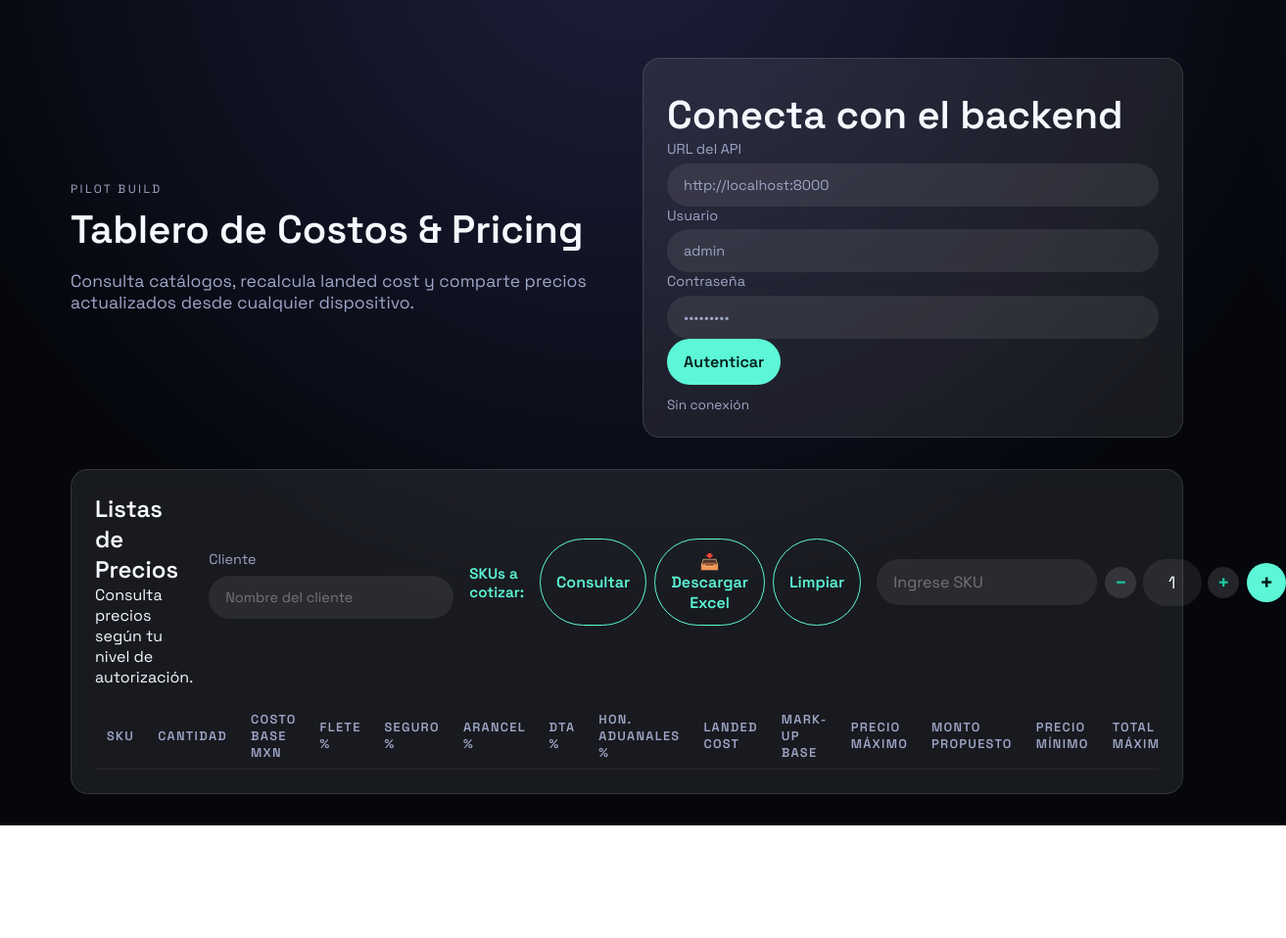
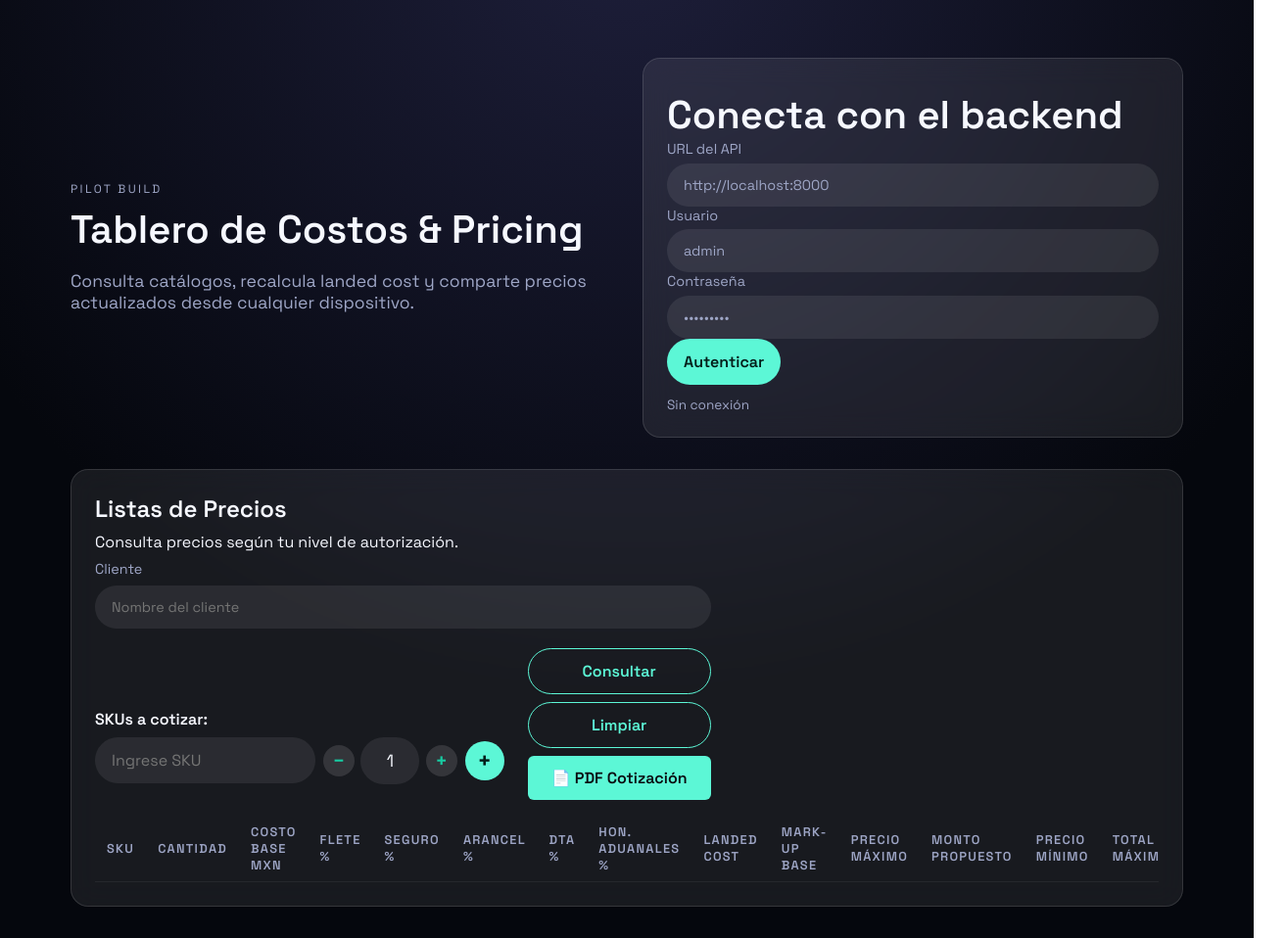
Before and after one commit to kayab23/Base_Costos_PWA, a plain HTML site: page frontend/index.html in a window 1280 px wide. Shown: the part 88-1046 px from the top of the page at 98% size, 1313 px wide, since content can reach past the window. Before the commit the page ends 931 px from the top, so only its background shows below. Drawn offline with Linux system fonts and the light colour scheme.

Commit message:
UI: Eliminar botón Descargar Excel de la interfaz visual para roles donde no aplica

```diff
--- a/frontend/index.html
+++ b/frontend/index.html
@@ -42,23 +42,17 @@
 
         <section class="card">
             <header>
-                <div>
+                <div style="display: flex; flex-direction: column; gap: 0.5rem;">
                     <h3 id="section-title">Listas de Precios</h3>
                     <p id="section-description">Consulta precios según tu nivel de autorización.</p>
-                </div>
                     <div class="form-group" style="margin-bottom: 12px;">
                         <label>Cliente
                             <input type="text" id="input-cliente" placeholder="Nombre del cliente">
                         </label>
                     </div>
-                <div class="controls-header">
-                    <h4>SKUs a cotizar:</h4>
-                    <div class="button-group">
-                        <button class="ghost" data-action="load-landed">Consultar</button>
-                        <button class="ghost" id="download-excel">📥 Descargar Excel</button>
-                        <button class="ghost" id="clear-skus">Limpiar</button>
-                    </div>
-                </div>
+                    <div style="display: flex; align-items: flex-end; gap: 1.5rem; flex-wrap: wrap;">
+                        <div>
+                            <h4 style="margin-bottom: 0.5rem;">SKUs a cotizar:</h4>
                             <div id="sku-inputs-container" class="sku-inputs">
                                 <div class="sku-input-row">
                                     <input type="text" class="sku-input" placeholder="Ingrese SKU" list="sku-list" autocomplete="off">
@@ -71,6 +65,14 @@
                                 </div>
                             </div>
                             <datalist id="sku-list"></datalist>
+                        </div>
+                        <div class="button-group" style="display: flex; flex-direction: column; gap: 0.5rem;">
+                            <button class="ghost" data-action="load-landed">Consultar</button>
+                            <button class="ghost" id="clear-skus">Limpiar</button>
+                            <button class="primary pdf-cotizar-btn" id="pdf-cotizar-btn-global" style="font-weight:600;">📄 PDF Cotización</button>
+                        </div>
+                    </div>
+                </div>
             </header>
             <div class="table-wrapper">
                 <table id="landed-table">
```
Lines whose indentation alone changed are shown as unchanged.
